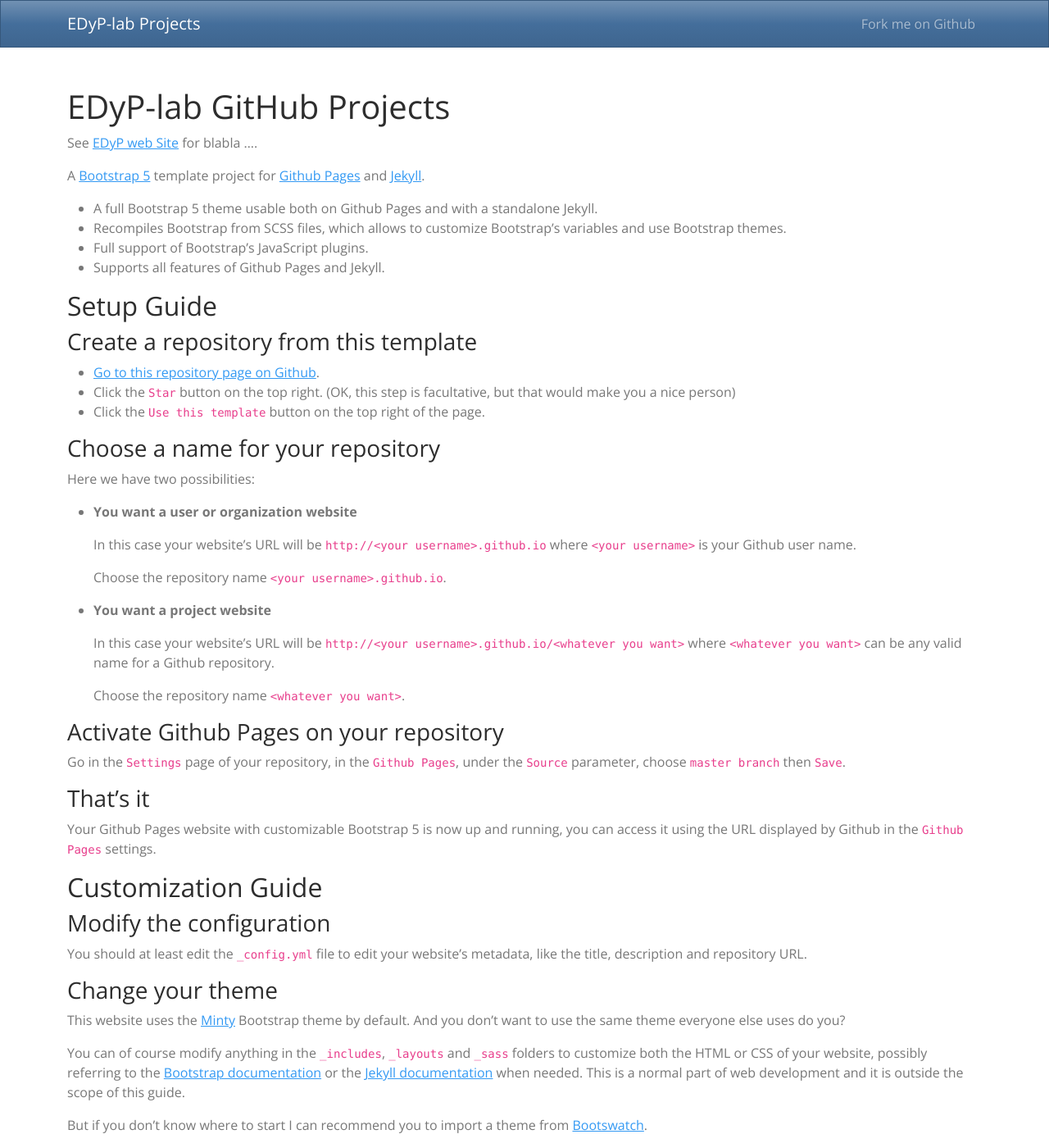
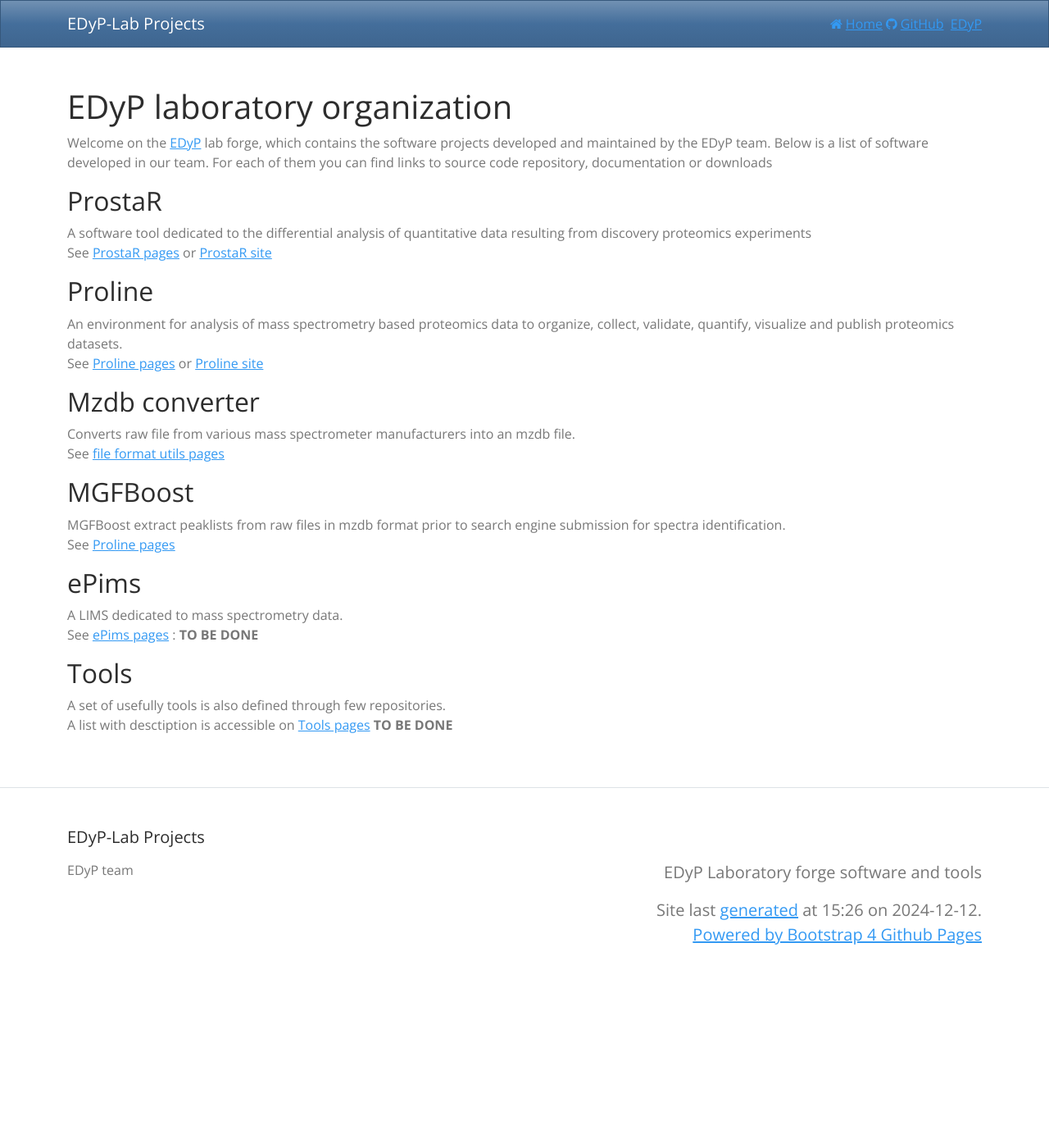
Before and after one commit to edyp-lab/edyp-lab.github.io, a Jekyll site: the page built from index.md, in a window 1280 px wide and 1400 px high. Shown: the whole window at 82% size. Built offline with Jekyll 4.4.1, drawn with Linux system fonts in a browser that asks for light colours; some of the changed text lies outside the part shown.

Commit message:
First custumization of edyp-lab pages

```diff
--- a/_config.yml
+++ b/_config.yml
@@ -13,16 +13,17 @@
 # you will see them accessed via {{ site.title }}, {{ site.email }}, and so on.
 # You can create any custom variable you would like, and they will be accessible
 # in the templates via {{ site.myvariable }}.
-title: EDyP-lab Projects
+title: EDyP-Lab Projects
 email: ""
+author: EDyP team
 description: >- # this means to ignore newlines until "baseurl:"
- All projects and associated repositories will be described here.
+ EDyP Laboratory forge software and tools
 #baseurl: "" # the subpath of your site, e.g. /blog
-#url: "" # the base hostname & protocol for your site, e.g. http://example.com
+url: "https://edyp.fr" # the base hostname & protocol for your site, e.g. http://example.com
 #twitter_username: jekyllrb
 #github_username:  jekyll
 
-repository: "test/github-pages"
+repository: "edyp-lab"
 
 # Build settings
 plugins:
@@ -31,6 +32,7 @@ plugins:
 
 # A list of the pages to display in the navigation bar
 header_pages:
+  - Proline.md
 
 # Exclude from processing.
 # The following items will not be processed, by default. Create a custom list
--- a/_includes/footer.html
+++ b/_includes/footer.html
@@ -11,8 +11,6 @@
           <li>
             {%- if site.author -%}
               {{ site.author | escape }}
-            {%- else -%}
-              {{ site.title | escape }}
             {%- endif -%}
           </li>
           {%- if site.email -%}
@@ -26,15 +24,12 @@
       </div>
 
 
-      <div class="col-sm text-end">
+      <div class="col-sm text-end fs-5">
         <p>{{- site.description | escape -}}</p>
-
         <p>
+          Site last <a href="https://github.com/edyp-lab/edyp-lab.github.io" target="_blank">generated</a> at {{ site.time | date: "%R on %F"  | escape }}.<br>
           <a href="https://nicolas-van.github.io/bootstrap-4-github-pages/">Powered by Bootstrap 4 Github Pages</a>
         </p>
-        <p>
-          <a href="https://github.com/nicolas-van/bootstrap-4-github-pages"><img alt="GitHub Repo stars" src="https://img.shields.io/github/stars/nicolas-van/bootstrap-4-github-pages?style=social"></a>
-        <p>
       </div>
 
     </div>
--- a/_includes/head.html
+++ b/_includes/head.html
@@ -1,9 +1,13 @@
 <head>
  <meta charset="utf-8">
   <meta http-equiv="X-UA-Compatible" content="IE=edge">
+  <link rel="icon" type="image/x-icon" href="images/favicon.ico">
+  <link href="//maxcdn.bootstrapcdn.com/font-awesome/4.7.0/css/font-awesome.min.css" rel="stylesheet">
   <meta name="viewport" content="width=device-width, initial-scale=1">
   {%- seo -%}
   <link rel="stylesheet" href="{{ "/assets/main.css" | relative_url }}">
   {%- feed_meta -%}
   <script src="{{ "/assets/javascript/bootstrap/bootstrap.bundle.min.js" | relative_url }}"></script>
+
+
 </head>
--- a/_includes/header.html
+++ b/_includes/header.html
@@ -1,6 +1,6 @@
 <nav class="navbar navbar-expand-lg navbar-dark bg-primary">
   <div class="container">
-    <a class="navbar-brand" rel="author" href="{{ "/" | relative_url }}">{{ site.title | escape }}</a>
+    <a class="navbar-brand" rel="author" href="{{ "/" | relative_url }}"> {{ site.title | escape }}</a>
 
     {%- assign page_paths = site.header_pages -%}
     <button class="navbar-toggler" type="button" data-bs-toggle="collapse" data-bs-target="#navbarSupportedContent" aria-controls="navbarSupportedContent" aria-expanded="false" aria-label="Toggle navigation">
@@ -8,17 +8,15 @@
     </button>
     <div class="collapse navbar-collapse" id="navbarSupportedContent">
       <ul class="navbar-nav ms-md-auto">
-        {%- for path in page_paths -%}
-          {%- assign my_page = site.pages | where: "path", path | first -%}
-          {%- if my_page.title -%}
           <li class="nav-item">
-            <a class="nav-link" href="{{ my_page.url | relative_url }}">{{ my_page.title | escape }}</a>
+            <a href="/" target="_self"><i class="fa fa-home px-1"></i>Home</a>
           </li>
-          {%- endif -%}
-        {% endfor -%}
-        <li class="nav-item">
-          <a class="nav-link" href="{{ site.github.repository_url }}">Fork me on Github</a>
-        </li>
+          <li class="nav-item">
+              <a href="{{ site.github.repository_url }}" target="_blank"><i class="fa fa-github px-1"></i>GitHub</a>&nbsp;&nbsp;
+          </li>
+          <li class="nav-item">
+            <a href="https://edyp.fr" target="_blank">EDyP</a>
+          </li>
       </ul>
     </div>
   </div>
--- a/index.md
+++ b/index.md
@@ -1,113 +1,36 @@
 ---
 layout: page
-title: EDyP-lab GitHub Projects
+title: EDyP laboratory organization
 ---
 
+Welcome on the [EDyP](https://edyp.fr){:target="_blank"}  lab forge, which contains the software projects developed and maintained by the EDyP team. Below is a list of software developed in our team. For each of them you can find links to source code repository, documentation or downloads
 
-See [EDyP web Site](https://edyp.fr) for  blabla ....
+## ProstaR
 
-A [Bootstrap 5](https://getbootstrap.com/) template project for [Github Pages](https://pages.github.com/) and [Jekyll](https://jekyllrb.com/).
+A software tool dedicated to the differential analysis of quantitative data resulting from discovery proteomics experiments
+See [ProstaR pages](pages/ProstaR.md) or  [ProstaR site](https://www.prostar-proteomics.org/){:target="_blank"}
 
-* A full Bootstrap 5 theme usable both on Github Pages and with a standalone Jekyll.
-* Recompiles Bootstrap from SCSS files, which allows to customize Bootstrap's variables and use Bootstrap themes.
-* Full support of Bootstrap's JavaScript plugins.
-* Supports all features of Github Pages and Jekyll.
+## Proline
 
-## Setup Guide
+An environment for analysis of mass spectrometry based proteomics data to organize, collect,  validate, quantify, visualize and publish proteomics datasets.
+See [Proline pages](pages/Proline.md) or  [Proline site](http://www.profiproteomics.fr/proline){:target="_blank"}
 
-### Create a repository from this template
+## Mzdb converter
 
-* [Go to this repository page on Github](https://github.com/nicolas-van/bootstrap-4-github-pages).
-* Click the `Star` button on the top right. (OK, this step is facultative, but that would make you a nice person)
-* Click the `Use this template` button on the top right of the page.
+Converts raw file from various mass spectrometer manufacturers into an mzdb file.
+See [file format utils pages](pages/FormatUtil.md)
 
-### Choose a name for your repository
+## MGFBoost
 
-Here we have two possibilities:
+MGFBoost extract peaklists from raw files in mzdb format prior to search engine submission for spectra identification.
+See [Proline pages](pages/Proline.md)
 
-* **You want a user or organization website**
+## ePims
 
-  In this case your website's URL will be `http://<your username>.github.io` where `<your username>` is your Github user name.
+A LIMS dedicated to mass spectrometry data.
+See [ePims pages](pages/epims.md) : **TO BE DONE**
 
-  Choose the repository name `<your username>.github.io`.
+## Tools
 
-* **You want a project website**
-
-  In this case your website's URL will be `http://<your username>.github.io/<whatever you want>` where `<whatever you want>` can be any valid name for a Github repository.
-
-  Choose the repository name `<whatever you want>`.
-
-### Activate Github Pages on your repository
-
-Go in the `Settings` page of your repository, in the `Github Pages`, under the `Source` parameter, choose `master branch` then `Save`.
-
-### That's it
-
-Your Github Pages website with customizable Bootstrap 5 is now up and running, you can access it using the URL displayed by Github in the `Github Pages` settings.
-
-## Customization Guide
-
-### Modify the configuration
-
-You should at least edit the `_config.yml` file to edit your website's metadata, like the title, description and repository URL.
-
-### Change your theme
-
-This website uses the [Minty](https://bootswatch.com/minty/) Bootstrap theme by default. And you don't want to use the same theme everyone else uses do you?
-
-You can of course modify anything in the `_includes`, `_layouts` and `_sass` folders to customize both the HTML or CSS of your website, possibly referring to the [Bootstrap documentation](https://getbootstrap.com/) or the [Jekyll documentation](https://jekyllrb.com/) when needed. This is a normal part of web development and it is outside the scope of this guide.
-
-But if you don't know where to start I can recommend you to import a theme from [Bootswatch](https://bootswatch.com/).
-
-* Go on [Bootswatch](https://bootswatch.com/) and choose a theme that you like.
-* Using the top bar, download its `_variables.scss` and `_bootswatch.scss` files.
-* Copy the content of `_variables.scss` in `_sass/_variables.scss`.
-* Copy the content of `_bootswatch.scss` in `_sass/_bootstrap_customization.scss`.
-
-That's it, you now have a totally different appearance for you website.
-
-### Modify the content
-
-You probably don't want the present guide to be the front page of your website, so you should edit the `index.md` file. You probably also want to edit or delete the `CONTRIBUTING.md`, `README.md` and `LICENSE.md` files.
-
-Aside from that you can of course create new pages and posts like with any Jekyll website by refering to the [Jekyll documentation](https://jekyllrb.com/).
-
-### Run Jekyll on your computer to speed up testing
-
-Editing your website's content or theme directly on Github is completely possible but, due to the time Github Pages takes to update your website, it will probably be much more effective to work using a local Jekyll installation.
-
-To do so:
-
-* Install the [requirements for Jekyll](https://jekyllrb.com/docs/installation/).
-* Type `bundle install` at the root of your project to install the necessary Ruby dependencies.
-* Type `bundle exec jekyll serve` to launch the test Jekyll web server that will re-compile your work if you edit it.
-* You can then open `http://localhost:4000` in your web browser to see your work-in-progress website.
-
-Please note that, to ensure maximum compatibility with Github Pages, the `Gemfile` of this project references the `github-pages` gem, not Jekyll directly. This implies some differences in behavior compared to the official documentation of Jekyll.
-
-## Known issues
-
-* Bootstrap 5 should normally be post-processed using [Autoprefixer](https://github.com/postcss/autoprefixer). Even if it is possible to use autoprefixer with Jekyll, it is not possible with a classic Github Pages installation without adding some kind of pre-processing before publication. Since this project mostly aims compatibility with Github Pages I prefer to keep it that way. The consequences of this choice is that some Bootstrap features could not work as expected on older browsers.
-
-## How to contribute
-
-Like this project ? [Consider adding a star on Github](https://github.com/nicolas-van/bootstrap-4-github-pages).
-
-[You can also see the contribution guide](https://github.com/nicolas-van/bootstrap-4-github-pages/blob/master/CONTRIBUTING.md).
-
-## Websites using Bootstrap 4 Github Pages
-
-* [My personal blog](https://nicolas-van.github.io/)
-* [the wavelet's profile](https://thewavelet.github.io/)
-* [William Moore's website](https://will2bill.com/)
-* [roseblood.github.io](https://roseleblood.github.io/)
-* [borislouis.github.io](https://borislouis.github.io/)
-* [dariusnwadike.github.io](https://dariusnwadike.github.io/)
-* [libcoap.net](https://libcoap.net/)
-
-## Other Github Pages related projects
-
-I'm a fan of Github Pages for the possibilities it offers to anyone to publish a website for free. I have multiple projects that could be of interest if that's your case too:
-
-* [Easy Markdown to Github Pages](https://nicolas-van.github.io/easy-markdown-to-github-pages/)
-* [Parcel Github Pages Boilerplate](https://github.com/nicolas-van/parcel-github-pages-boilerplate)
+A set of usefully tools is also defined through few repositories.
+A list with desctiption is accessible on [Tools pages](pages/Tools.md)   **TO BE DONE**
```
Also changed, not shown: pages/FormatUtil.md (added, +40 -0 lines), pages/Proline.md (added, +15 -0 lines), pages/ProstaR.md (added, +17 -0 lines), .github/FUNDING.yml (deleted), LICENSE.md, README.md, images/edyp.png (added), images/favicon.ico (added), images/github-mark.png (added), images/new_edyp.ico (added), images/new_edyp.png (added), 1 other file.
